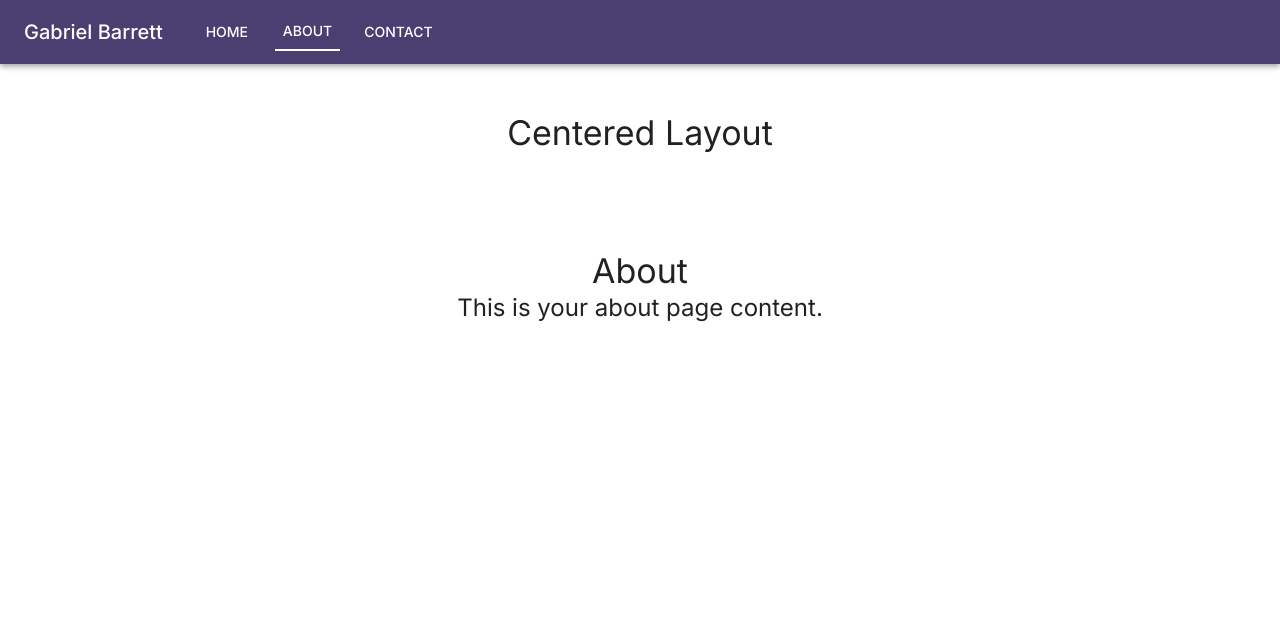
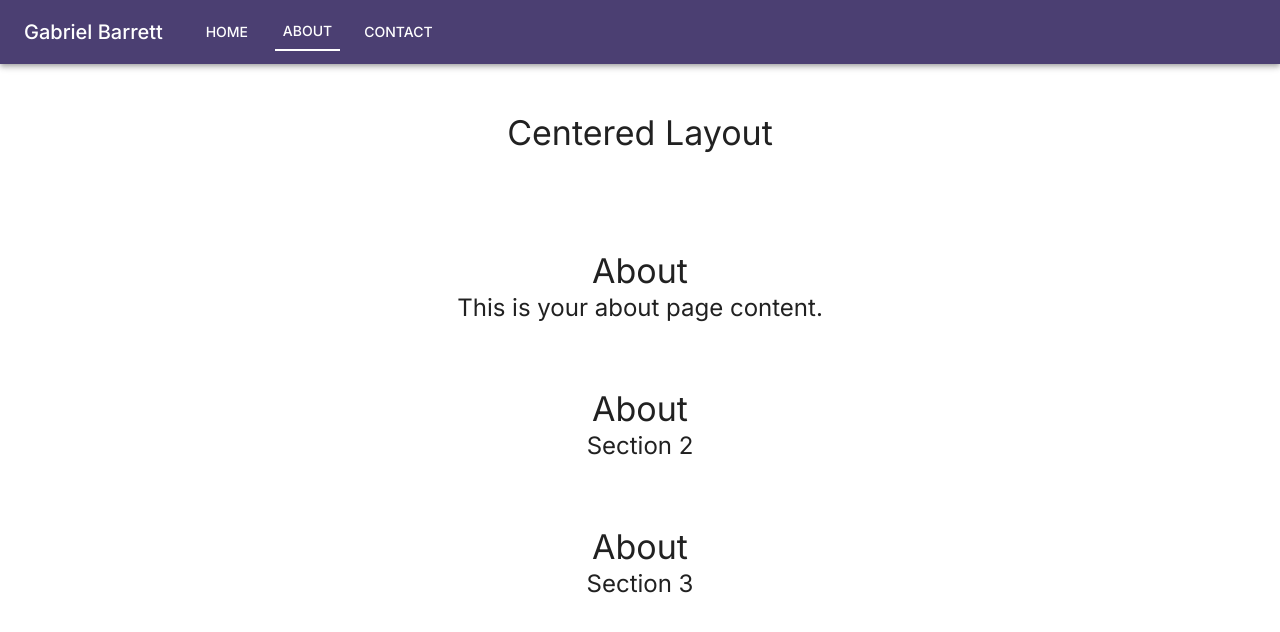
Before and after one commit to DeftVision/craftnhouse, a React (Vite) app in the folder frontend/: page /about in a window 1280 px wide. Shown: the top 632 px of the page. Built offline with nearby package versions, Linux system fonts and the light colour scheme.

Commit message:
Added content to pages for animation testing

```diff
--- a/frontend/src/pages/About.jsx
+++ b/frontend/src/pages/About.jsx
@@ -4,6 +4,7 @@ import { Box, Typography } from '@mui/material';
 
 export default function About () {
     return (
+       <>
            <Box
                sx={{
                    maxWidth: '600px',
@@ -16,5 +17,32 @@ export default function About () {
                <Typography variant='h4'>About</Typography>
                <Typography variant='h5'>This is your about page content.</Typography>
            </Box>
+
+           <Box
+               sx={{
+                   maxWidth: '600px',
+                   mx: 'auto',
+                   py: 4,
+                   textAlign: 'center'
+               }}
+
+           >
+               <Typography variant='h4'>About</Typography>
+               <Typography variant='h5'>Section 2</Typography>
+           </Box>
+
+           <Box
+               sx={{
+                   maxWidth: '600px',
+                   mx: 'auto',
+                   py: 4,
+                   textAlign: 'center'
+               }}
+
+           >
+               <Typography variant='h4'>About</Typography>
+               <Typography variant='h5'>Section 3</Typography>
+           </Box>
+       </>
     );
 };
--- a/frontend/src/pages/Home.jsx
+++ b/frontend/src/pages/Home.jsx
@@ -4,6 +4,7 @@ import { Box, Typography } from '@mui/material';
 
 export default function Home () {
     return (
+        <>
             <Box
                 sx={{
                     maxWidth: '600px',
@@ -16,5 +17,30 @@ export default function Home () {
                 <Typography variant='h4'>Home</Typography>
                 <Typography variant='h5'>This is your homepage content.</Typography>
             </Box>
+            <Box
+                sx={{
+                    maxWidth: '600px',
+                    mx: 'auto',
+                    py: 4,
+                    textAlign: 'center'
+                }}
+
+            >
+                <Typography variant='h4'>Home</Typography>
+                <Typography variant='h5'>Section 2</Typography>
+            </Box>
+            <Box
+                sx={{
+                    maxWidth: '600px',
+                    mx: 'auto',
+                    py: 4,
+                    textAlign: 'center'
+                }}
+
+            >
+                <Typography variant='h4'>Home</Typography>
+                <Typography variant='h5'>Section 3.</Typography>
+            </Box>
+        </>
     );
 };
```
Lines whose indentation alone changed are shown as unchanged.
